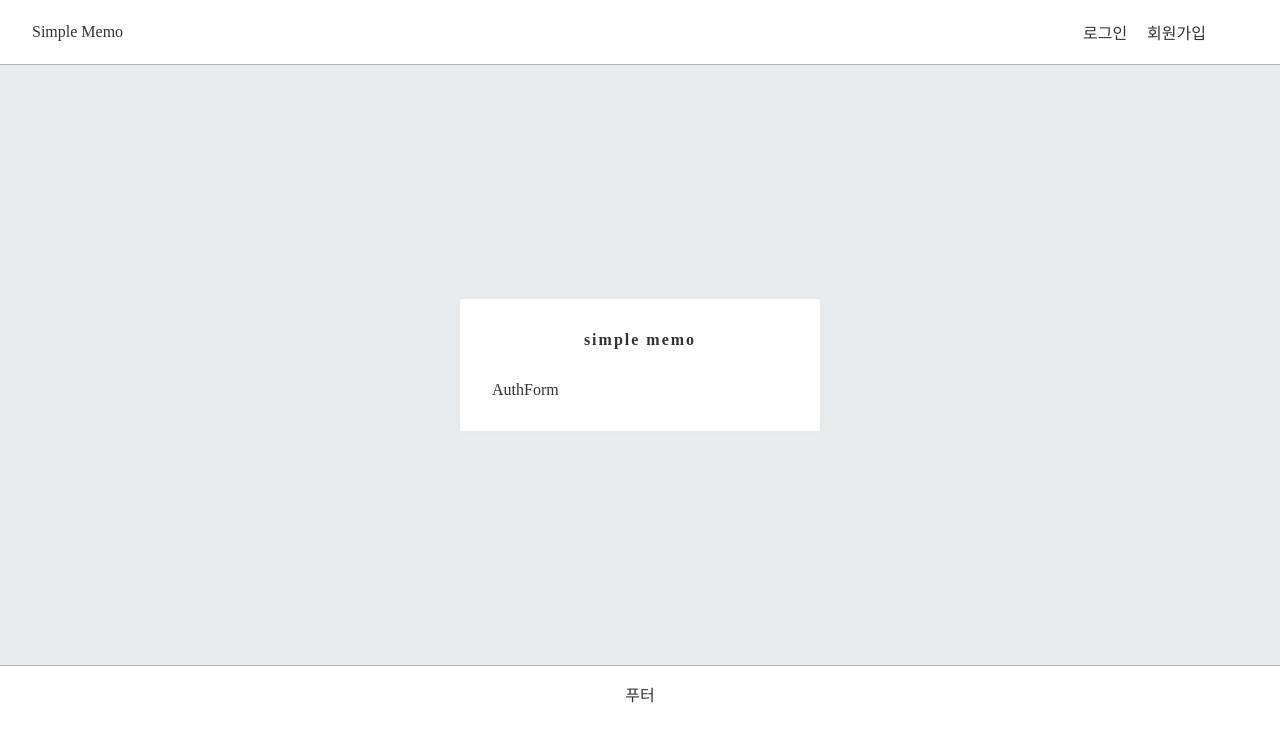
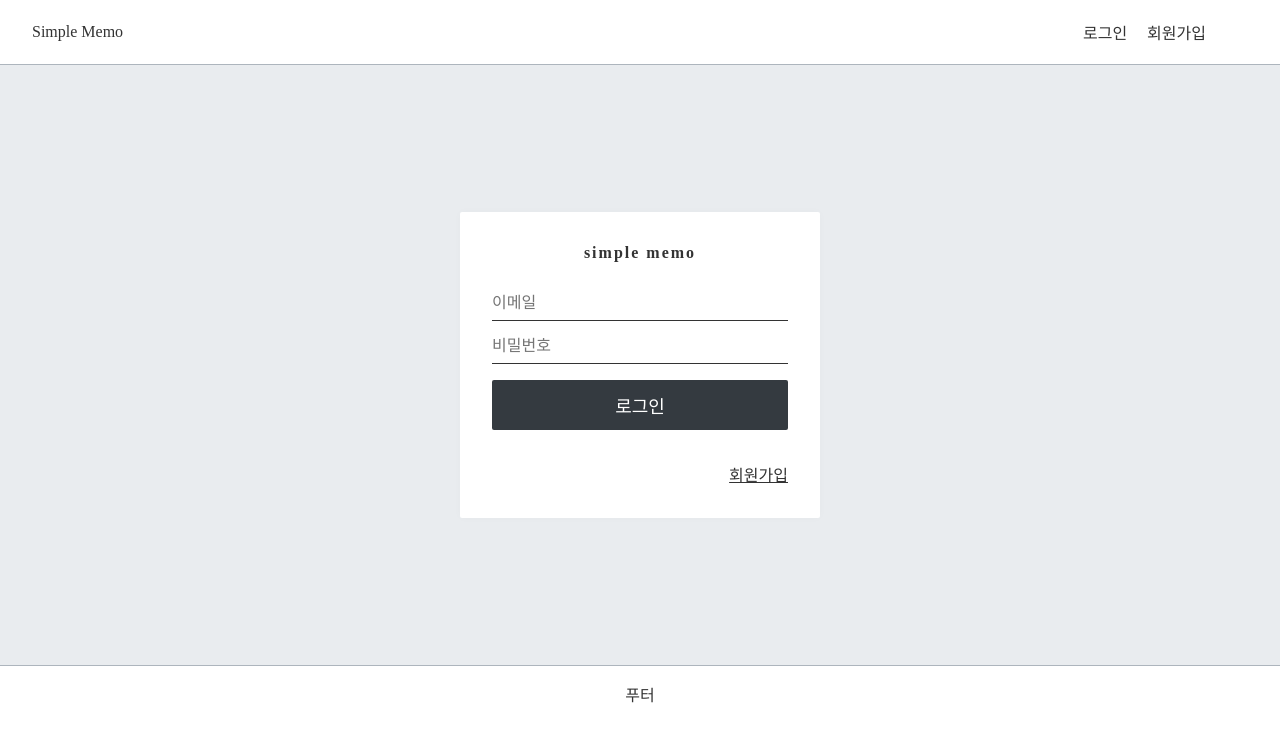
Before and after one commit to Lilian-Kim/portfolio, a React (Create React App) app: page /login in a window 1280 px wide. Shown: the top 742 px of the page. Built offline with nearby package versions, Linux system fonts and the light colour scheme.

Commit message:
- button 컴포넌트 수정 - 로그인 폼 마크업, css

```diff
--- a/src/components/auth/AuthForm.js
+++ b/src/components/auth/AuthForm.js
@@ -1,14 +1,56 @@
 import React from 'react'
 import styled from 'styled-components'
+import Button from 'components/common/Button'
+import {Link} from 'react-router-dom'
 
 // 회원가입, 로그인 폼을 보여줌
 
-const AuthFormWrapper = styled.div``
+const AuthFormWrapper = styled.div`
+`
+
+const StyledInput = styled.input`
+font-size: 1rem;
+border:none;
+border-bottom:1px solid #333;
+padding-bottom: 0.5rem;
+outline: none;
+width: 100%;
+&:focus{
+    border-bottom: 1px solid #555;
+}
+& + & {
+    margin-top: 1rem;
+}
+`
+
+const AuthFooter = styled.div`
+margin-top: 2rem;
+text-align: right;
+a{
+    color: #333;
+    text-decoration: underline;
+    &:hover{
+        color: #555;
+    }
+}
+`
 
 const AuthForm = () => {
     return(
         <AuthFormWrapper>
-            AuthForm
+           <form>
+               <StyledInput autoComplete="email" name="email" placeholder="이메일"/>
+               <StyledInput
+               autoComplete="new-password"
+               name="password"
+               placeholder="비밀번호"
+               type="password"
+               />
+           <Button cyan fullWidth style={{marginTop:'1rem'}}>로그인</Button>
+           <AuthFooter>
+               <Link to="/register">회원가입</Link>
+           </AuthFooter>
+           </form>
         </AuthFormWrapper>
     )
 }
--- a/src/components/common/Button.js
+++ b/src/components/common/Button.js
@@ -1,5 +1,5 @@
 import React from 'react'
-import styled from 'styled-components'
+import styled, { css } from 'styled-components'
 
 const StyledButton = styled.button`
   border: none;
@@ -13,6 +13,22 @@ const StyledButton = styled.button`
   &:hover {
     background-color: #1864ab;
   }
+  ${props =>
+    props.fullWidth &&
+    css`
+      padding-top: 0.75rem;
+      padding-bottom: 0.75rem;
+      width: 100%;
+      font-size: 1.125rem;
+    `}
+  ${props =>
+    props.cyan &&
+    css`
+      background-color: #343a40;
+      &:hover {
+        background-color: #868e96;
+      }
+    `}
 `
 
 const Button = props => <StyledButton {...props} />
```
